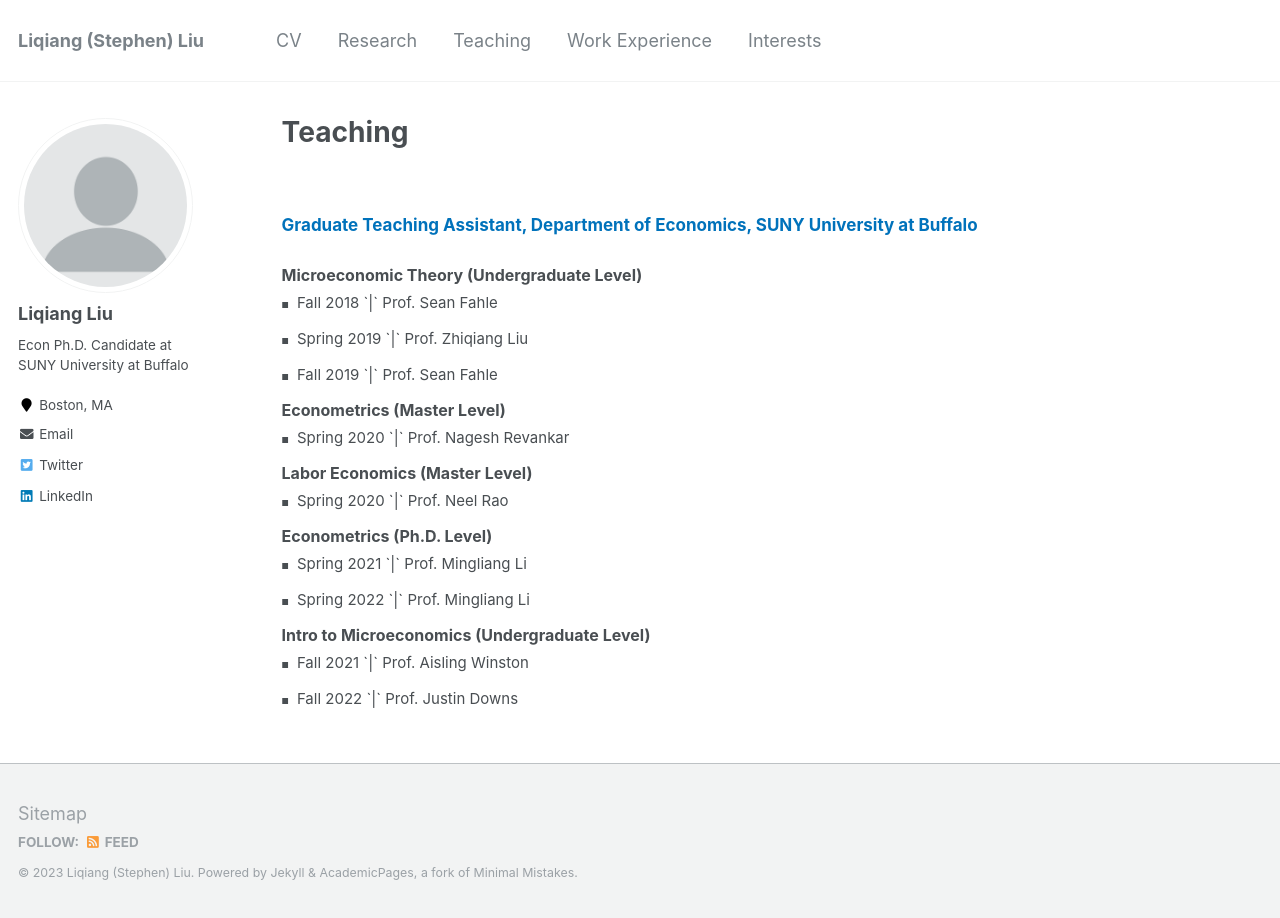
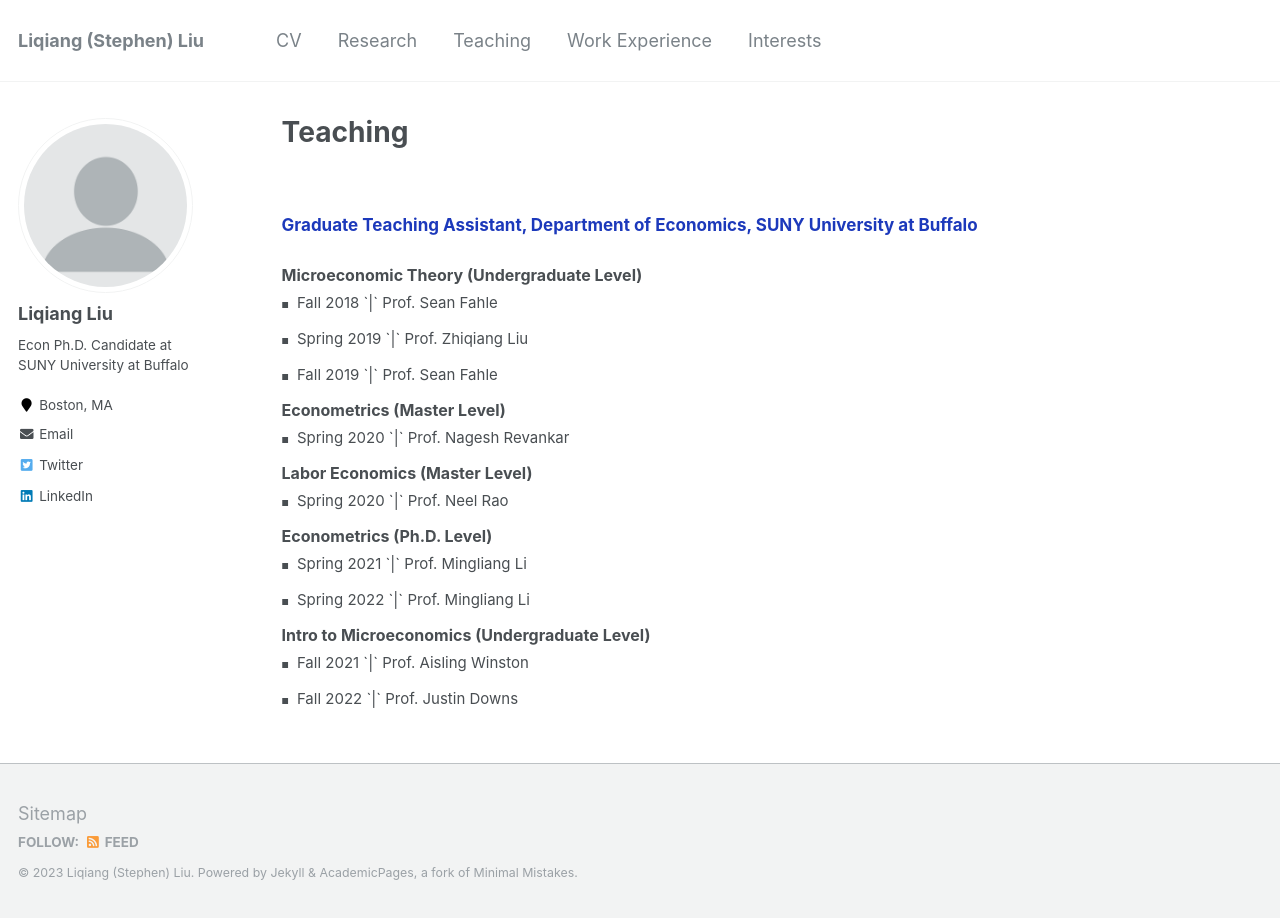
Before and after one commit to Liqiang-Liu/Liqiang-Liu.github.io, a Jekyll site: the page built from _pages/teaching.md, in a window 1280 px wide. Built offline with Jekyll 4.4.1, drawn with Linux system fonts in a browser that asks for light colours.

Commit message:
Update teaching.md

```diff
--- a/_pages/teaching.md
+++ b/_pages/teaching.md
@@ -22,7 +22,7 @@ redirect_from:
 
 <br>
 
-<span style="font-size: 17px;"> <span style="color:#0072bb;"> **Graduate Teaching Assistant, Department of Economics, SUNY University at Buffalo** </span> </span>
+<span style="font-size: 17px;"> <span style="color:#1c39bb;"> **Graduate Teaching Assistant, Department of Economics, SUNY University at Buffalo** </span> </span>
 <ul class="custom-bullet">
   <span style="font-size: 16px;"><strong>Microeconomic Theory (Undergraduate Level)</strong></span>
     <ul class="custom-bullet">
```
